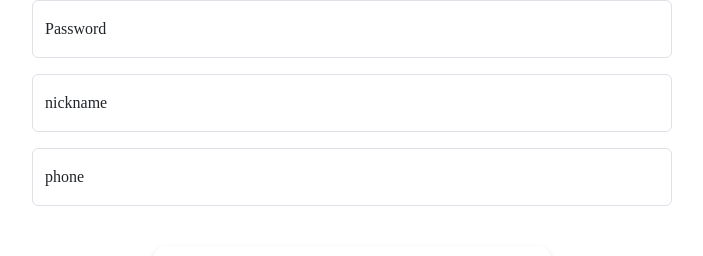
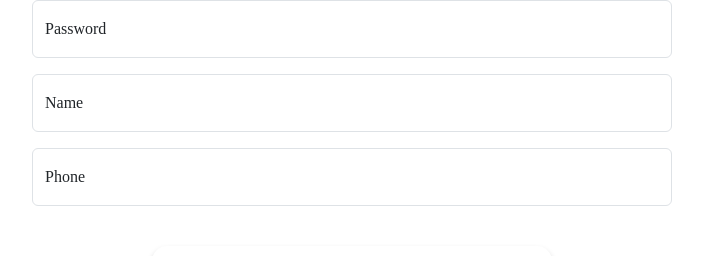
Before and after one commit to seohee99/Blueming, a React (Vite) app in the folder frontend/: page /users/signup in a window 1280 px wide. Shown: the part 462-718 px from the top of the page, without its empty margins (288-991 px from the left). Built offline with nearby package versions, Linux system fonts and the light colour scheme; no server answers.

Commit message:
Style: 회원가입 페이지 placeholder 수정

```diff
--- a/frontend/src/routes/user/signup/SignupPage.jsx
+++ b/frontend/src/routes/user/signup/SignupPage.jsx
@@ -68,7 +68,7 @@ export default function SignUpPage() {
         </FloatingLabel>
         <FloatingLabel
           controlId="floatingNickname"
-          label="nickname"
+          label="Name"
           className="mb-3"
         >
           <Form.Control
@@ -82,7 +82,7 @@ export default function SignUpPage() {
         </FloatingLabel>
         <FloatingLabel
           controlId="floatingNickname"
-          label="phone"
+          label="Phone"
           className="mb-3"
         >
           <Form.Control
```
